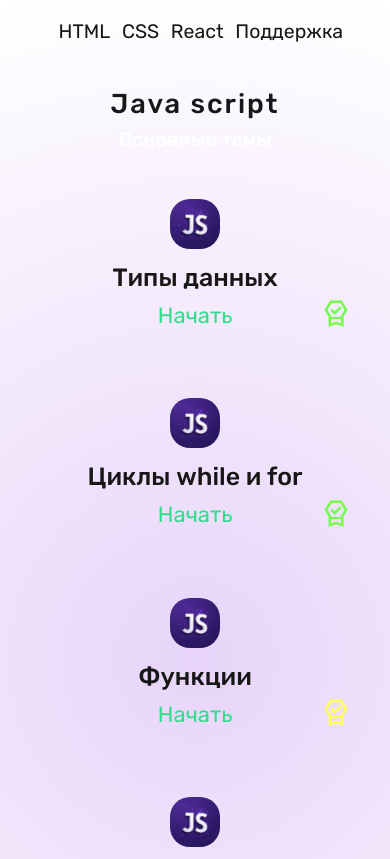
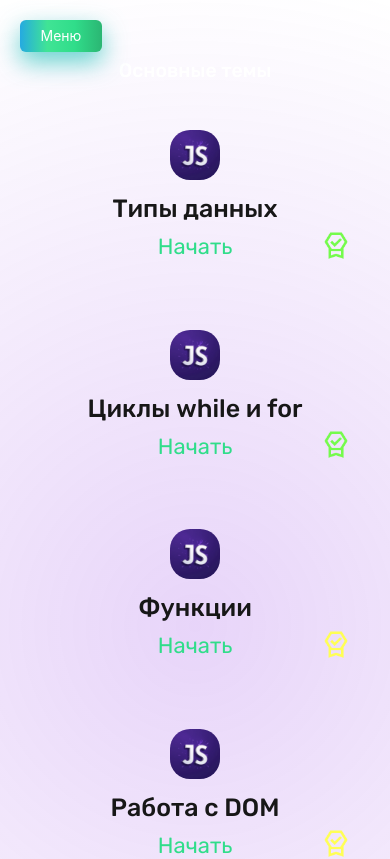
Before and after one commit to DiabloSabrith/NazDev-444, a Next.js app: page /js in a window 390 px wide. Shown: the top 859 px of the page. Built offline with nearby package versions, Linux system fonts and the light colour scheme.

Commit message:
NazDev-tem

```diff
--- a/src/app/globals.css
+++ b/src/app/globals.css
@@ -12,7 +12,7 @@
 html,
 body {
   max-width: 100vw;
-  overflow-x: hidden;
+
   font-family: "Rubik", sans-serif;
 
 }
--- a/src/app/js/js.module.scss
+++ b/src/app/js/js.module.scss
@@ -11,8 +11,6 @@
       width: 100%;
       background-color: transparent;
       height: auto;
-    }
-
       .header{
         width: 100%;
         height: auto;
@@ -21,6 +19,7 @@
         align-items: center;
         justify-content: center;
         flex-direction: column;
+        display: none;
         .ul{
           order:0;
           margin-right: 0;
@@ -28,7 +27,6 @@
             padding-left: 3vw;
           }
         }
-
         .title{
           padding: 0;
           order:1;
@@ -38,8 +36,7 @@
           font-size: 5vw;
         }
       }
-
-
+    }
     .main{
       flex-direction: column;
       height:auto;
--- a/src/app/js/page.js
+++ b/src/app/js/page.js
@@ -1,7 +1,9 @@
+'use client'
 import React from 'react'
 import styles from "./js.module.scss";
 import Image from 'next/image'
 import Link  from "next/link"
+import Drawer from '@/components/drawer/drawer';
 
 export  default function JsPage () {
   return (
@@ -17,7 +19,7 @@ export  default function JsPage () {
                  <li className={styles.li}><a className ={styles.a} href="/support">Поддержка</a></li>
                </ul>
       </header>
-
+    <Drawer/>
         <article className={styles.main}>
       <h2 className={styles.h2} >Основные темы </h2>
       <div className={styles.main_TemItems}>
--- a/src/app/page.module.scss
+++ b/src/app/page.module.scss
@@ -51,7 +51,7 @@
 .container{
   width: 1400px;
   margin: 0 auto ;
-  height: 1200px;
+  height: 1000px;
 }
 //TODO
 @media (min-width:320px) and (max-width: 475px) {
@@ -59,6 +59,15 @@
     width: 100%;
     background-color: transparent;
     height: auto;
+
+    .header{
+      width: 100%;
+      height: 20%;
+      display: flex;
+      justify-content: space-between;
+      align-items: center;
+      display: none;
+    }
 
     .h1{
       display: none;
@@ -87,15 +96,7 @@
       }
     }
   }
-  .header{
-    width: 100%;
-    height: 20%;
-    display: flex;
-    justify-content: space-between;
-    background-color: transparent;
-    align-items: center;
 
-  }
   .content {
     width: 100%;
     height: auto;
@@ -378,7 +379,7 @@ letter-spacing: 2px;
   width: 100%;
   height: 400px;
   border-radius: 20px;
-  box-shadow: 1px 1px 1px blueviolet;
+  box-shadow: 5px 5px 5px rgb(138, 43, 226,0.6);
 }.mainBlock h1{
    text-transform: uppercase;
   padding-top: 100px;
--- /dev/null
+++ b/src/components/drawer/drawer.js
@@ -0,0 +1,51 @@
+import React, { useState } from 'react';
+import { Button, Drawer } from 'antd';
+import styles from "./drawer.module.scss"
+import { CloseOutlined } from '@ant-design/icons';
+import Link from 'next/link';
+const DrawerItem= () => {
+  const [open, setOpen] = useState(false);
+  const showDrawer = () => {
+    setOpen(true);
+  };
+  const onClose = () => {
+    setOpen(false);
+  };
+  const MyCustomCloseIcon = () => (
+    <CloseOutlined style={{ color: '#ee204d' }} />
+  );
+  return (
+    <div className={styles.drawer} >
+
+      <Button className={styles.btn} onClick={showDrawer}>
+        Меню
+      </Button>
+
+
+      <Drawer
+      style={{backgroundColor:'#0c0a18'}}
+        title= <p style={{color:'#fff',letterSpacing:3,fontSize:24}}>Меню</p>
+        onClose={onClose}
+        open={open}
+        closeIcon={<MyCustomCloseIcon />}
+        >
+
+              <div className={styles.linkBlock}>
+                   <div className={styles.item} ><Link className={styles.a} href='/js'>Java Script</Link></div>
+                   <div className={styles.item} ><Link className={styles.a} href='/html'>HTML</Link></div>
+                   <div className={styles.item} ><Link className={styles.a} href="/css">CSS</Link></div>
+                   <div className={styles.item} ><Link className={styles.a} href="/react">React</Link></div>
+                   <div className={styles.item} ><Link className={styles.a} href='/support'>Поддержка</Link></div>
+                   <div className={styles.item} ><Link className={styles.a} href='https://t.me/Kulturist_ris'>Наше сообщество</Link></div>
+
+              </div>
+
+
+                  <p className={styles.text}>Возраст не важен, важен код! Покажи миру свои возможности  <br/> <span className={styles.span}>(проект создал 17-летним разработчиком)</span></p>
+
+      </Drawer>
+      </div>
+
+  );
+};
+export default DrawerItem;
--- /dev/null
+++ b/src/components/drawer/drawer.module.scss
@@ -0,0 +1,65 @@
+.drawer{
+    width: 70%;
+    display: none;
+}
+.btn{
+    margin-top: 5vw;
+   left:20px;
+    width: 30%;
+    background-image: linear-gradient(
+     to right,
+     #25aae1,
+     #40e495,
+     #30dd8a,
+     #2bb673
+);
+border: none;
+color: #fff;
+box-shadow: 0 10px 25px 0 rgba(49, 196, 190, 0.75);
+}
+.a{
+    padding-top: 10px;
+    color:  #fff;
+    text-align: center;
+    font-size: 22px;
+}
+.linkBlock{
+    width: 100%;
+    height: 340px;
+    background-color:transparent;
+    display: flex;
+    flex-direction: column;
+    align-items: center;
+    gap: 15px;
+
+}
+.item{
+    text-align: center;
+    width: 80%;
+    height: 30%;
+    background-image: linear-gradient(
+        to right,
+        #25aae1,
+        #40e495,
+        #30dd8a,
+        #2bb673
+      );
+      box-shadow: 0 10px 25px 0 rgba(49, 196, 190, 0.75);
+     border-radius:10px ;
+     letter-spacing: 1px;
+}
+ .text{
+
+    color: #fff;
+    text-align: center;
+    padding-top: 280px;
+}
+.span{
+    color: #30dd8a;
+    font-size: 3vw;
+}
+@media(min-width:320px) and (max-width:475px){
+    .drawer{
+        display: block;
+    }
+}
```
Also changed, not shown: src/app/page.tsx (+8 -6 lines), public/manifest.json. Lines whose indentation alone changed are shown as unchanged.
